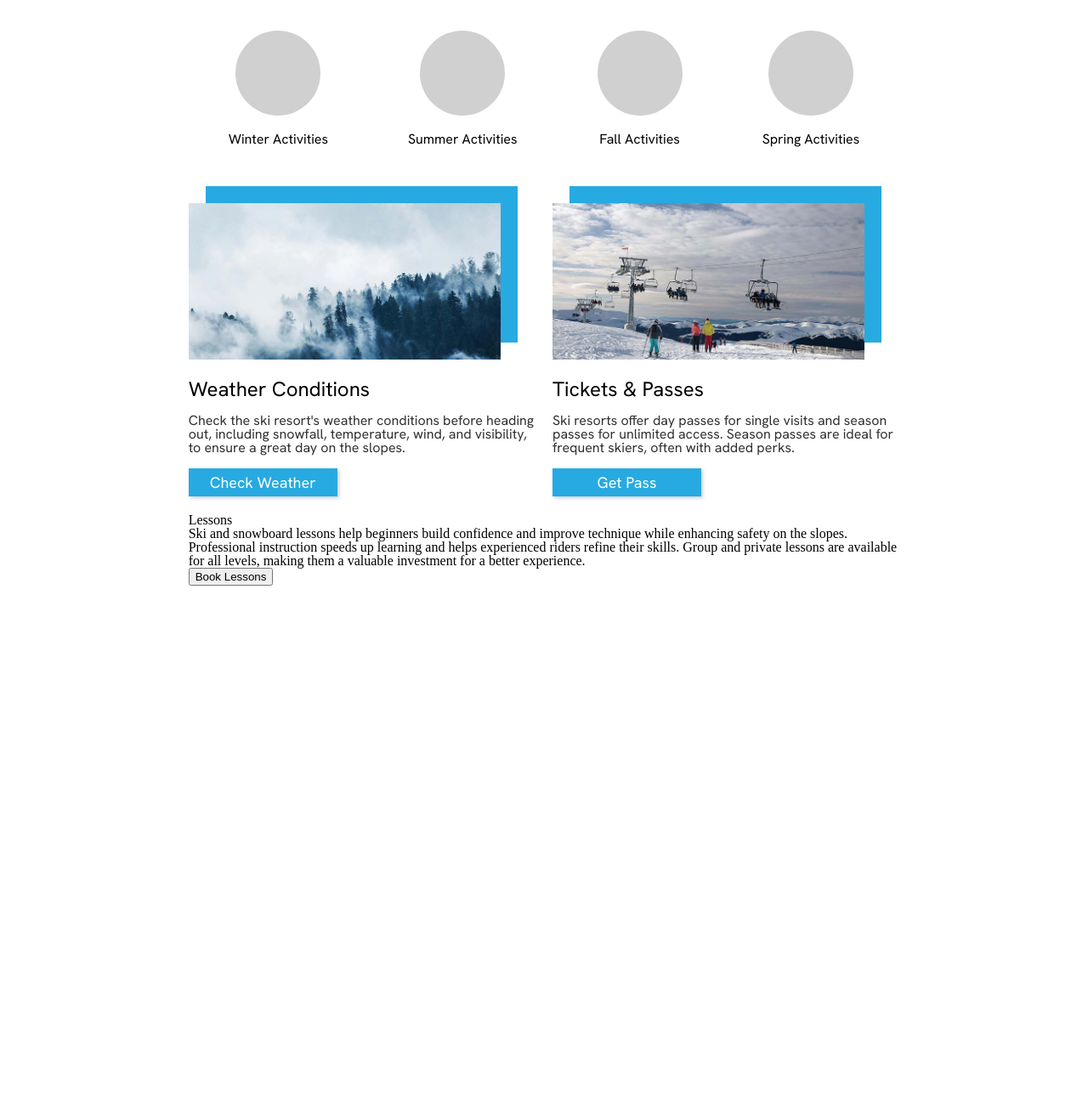
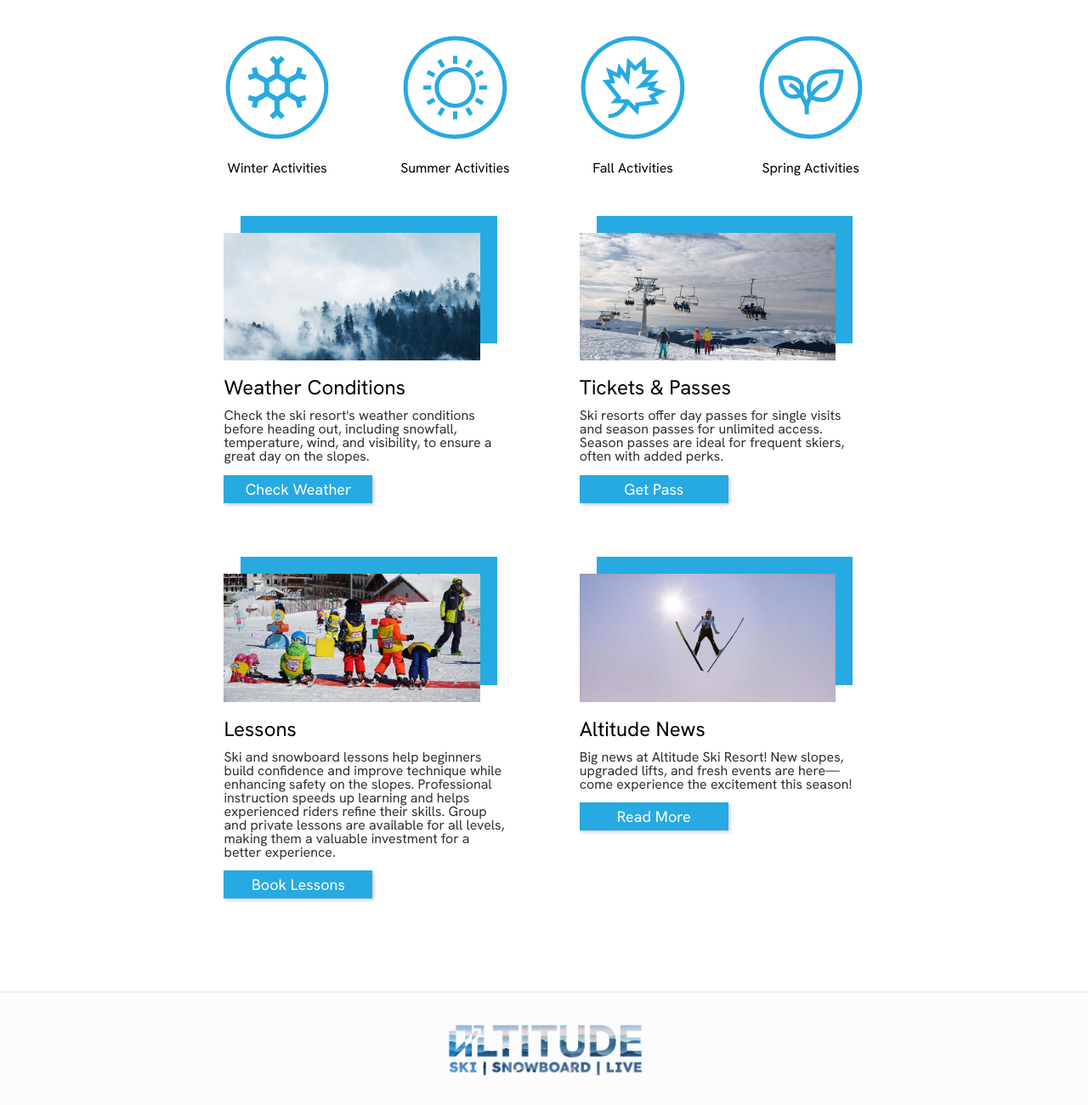
Before and after one commit to randiU/altitude-ski-resort, a website built with Vite: page index.html in a window 1280 px wide. Shown: the part 689-1989 px from the top of the page at 85% size. Before the commit the page ends 1383 px from the top, so only its background shows below. Built offline with nearby package versions, Linux system fonts and the light colour scheme.

Commit message:
Finished main page and styling.

```diff
--- a/index.html
+++ b/index.html
@@ -32,42 +32,54 @@
       <h1 id="discover-main-header">Discover Altitude Ski Resort</h1>
       <section id="discover-section">
         <div class="seasonal-activity-card" id="winter-activity-card">
-          <div></div>
+          <img src="/images/winter-icon-02.svg" alt="Winter Icon" />
           <h3>Winter Activities</h3>
         </div>
         <div class="seasonal-activity-card" id="summer-activity-card">
-          <div></div>
+          <img src="/images/summer-icon-05.svg" alt="Summer Icon" />
           <h3>Summer Activities</h3>
         </div>
         <div class="seasonal-activity-card" id="fall-activity-card">
-          <div></div>
+          <img src="/images/fall-icon-04.svg" alt="Fall Icon" />
           <h3>Fall Activities</h3>
         </div>
         <div class="seasonal-activity-card" id="spring-activity-card">
-          <div></div>
+          <img src="/images/spring-icon-03.svg" alt="Spring Icon" />
           <h3>Spring Activities</h3>
         </div>
       </section>
-      <section id="additional-content-main" class="grid">
-        <div id="weather-conditions-main-section">
+      <section id="additional-content-main">
+        <div id="weather-conditions-main-section" class="main-section-cards">
           <img src="/images/weather.jpg" alt="Weather Conditions" />
           <h2>Weather Conditions</h2>
           <p>Check the ski resort's weather conditions before heading out, including snowfall, temperature, wind, and visibility, to ensure a great day on the slopes.</p>
           <button class="main-button-style">Check Weather</button>
         </div>
-        <div id="tickets-passes-main-section">
+        <div id="tickets-passes-main-section" class="main-section-cards">
           <img src="/images/chair-lift.jpg" alt="People by a chairlift." />
           <h2>Tickets & Passes</h2>
           <p>Ski resorts offer day passes for single visits and season passes for unlimited access. Season passes are ideal for frequent skiers, often with added perks.</p>
           <button class="main-button-style">Get Pass</button>
         </div>
-        <div id="lessons-main-section">
+        <div id="lessons-main-section" class="main-section-cards">
+          <img src="/images/lessons.jpg" alt="Instructor teaching a student how to ski." />
           <h2>Lessons</h2>
           <p>
             Ski and snowboard lessons help beginners build confidence and improve technique while enhancing safety on the slopes. Professional instruction speeds up learning and helps experienced riders refine their skills. Group and private lessons are available for all levels, making them a valuable investment for a better experience.
           </p>
-          <button>Book Lessons</button>
+          <button class="main-button-style">Book Lessons</button>
         </div>
+        <div id="altitude-news-main-section" class="main-section-cards">
+          <img src="/images/news.jpg" alt="Man doing long ski jump" />
+          <h2>Altitude News</h2>
+          <p>
+            Big news at Altitude Ski Resort! New slopes, upgraded lifts, and fresh events are here—come experience the excitement this season!
+          </p>
+          <button class="main-button-style">Read More</button>
+        </div>
+      </section>
+      <section id="artistic-logo">
+        <img src="/images/altitude-art-logo-02.png" alt="Altitude logo with mountains inside of it." />
       </section>
 
     </main>
--- a/src/css/style.css
+++ b/src/css/style.css
@@ -104,7 +104,7 @@ table {
     left: 0;
     width: 100vw; /* Full viewport width */
     height: 50vh; /* Full viewport height */
-    background-image: url('/images/ski-pic-vector-style.jpg');
+    background-image: url('/images/ski-pic-large.jpg');
     background-size: cover; /* Ensures it covers the space */
     background-position: center;
     background-repeat: no-repeat;
@@ -189,6 +189,10 @@ nav {
     align-items: center;
   }
 
+.seasonal-activity-card img {
+    width: 75%;
+}
+
 .seasonal-activity-card div {
     background-color: var(--light-grey);
     border-radius: 50%;
@@ -217,6 +221,8 @@ nav {
     position: relative;
     z-index: 2;
     padding-top: 5%;
+    display: flex;
+    flex-wrap: wrap;
 }
 
 #weather-conditions-main-section {
@@ -227,30 +233,50 @@ nav {
     grid-column: 7/-1;
 }
 
-#lessons-main-section {
-    grid-column: 1/-1;
+#lessons-main-section, #altitude-news-main-section {
+
 }
 
-#weather-conditions-main-section img, #tickets-passes-main-section img {
-    width: 90%;
-    height: auto;
-    box-shadow: var(--primary-color) 20px -20px;
+.main-section-cards {
+    width: 40%;
+    padding: 0% 5% 10% 5%;
 }
 
-#weather-conditions-main-section h2, #tickets-passes-main-section h2 {
+.main-section-cards h2 {
     font-family: var(--font-headline);
     font-size: 1.5em;
     color: var(--black);
     padding-top: 5%;
 }
 
-#weather-conditions-main-section p, #tickets-passes-main-section p {
+.main-section-cards p {
     font-family: var(--font-body);
     font-size: 1em;
     color: var(--dark-grey);
     padding-top: 4%;
 }
 
-#weather-conditions-main-section button, #tickets-passes-main-section button {
+.main-section-cards button {
     margin-top: 4%;
 }
+
+.main-section-cards img {
+    width: 90%;
+    height: auto;
+    box-shadow: var(--primary-color) 20px -20px;
+}
+
+/* Footer styles */
+
+#artistic-logo {
+    grid-column: 1/-1;
+    display: flex;
+    justify-content: center;
+    img {
+        width: 20%;
+    }
+    border: none;
+    border-top: 2px solid #eeeeee;
+    padding: 2.5%;
+    background-color: #fcfcfc;
+}
```
Also changed, not shown: public/images/altitude-art-logo-02.png (added), public/images/fall-icon-04.svg (added), public/images/lessons.jpg (added), public/images/news.jpg (added), public/images/spring-icon-03.svg (added), public/images/summer-icon-05.svg (added), public/images/winter-icon-02.svg (added).
